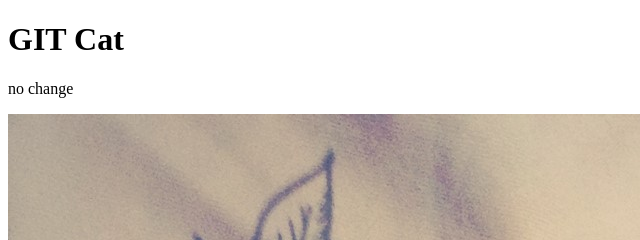
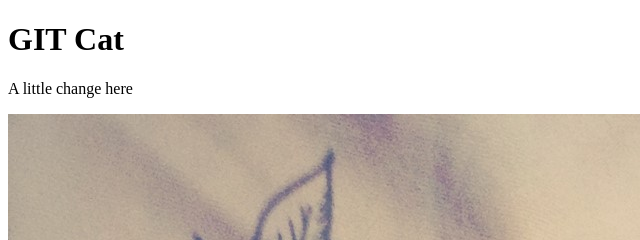
Before and after one commit to OlegMeleshin/Second_take, a plain HTML site: page index.html in a window 1280 px wide. Shown: the top 240 px of the page, 0-640 px from the left. Drawn offline with Linux system fonts and the light colour scheme.

Commit message:
second step of second take

```diff
--- a/index.html
+++ b/index.html
@@ -6,7 +6,7 @@
 </head>
 <body>
     <h1>GIT Cat</h1>
-    <p>no change</p>
+    <p>A little change here</p>
     <p><img src="cat.png"></p>
 </body>
 </html>
```
